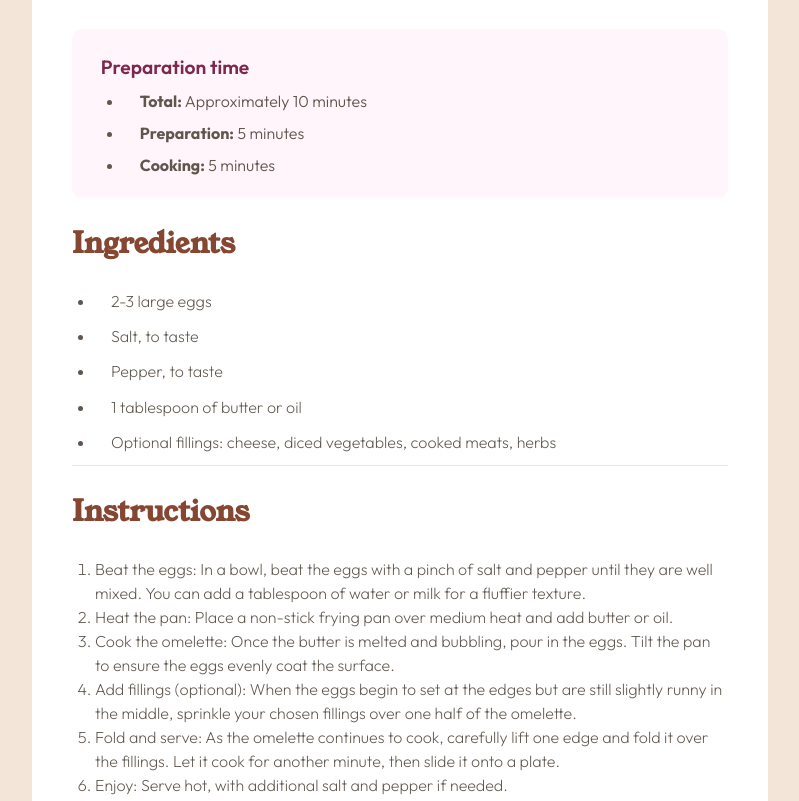
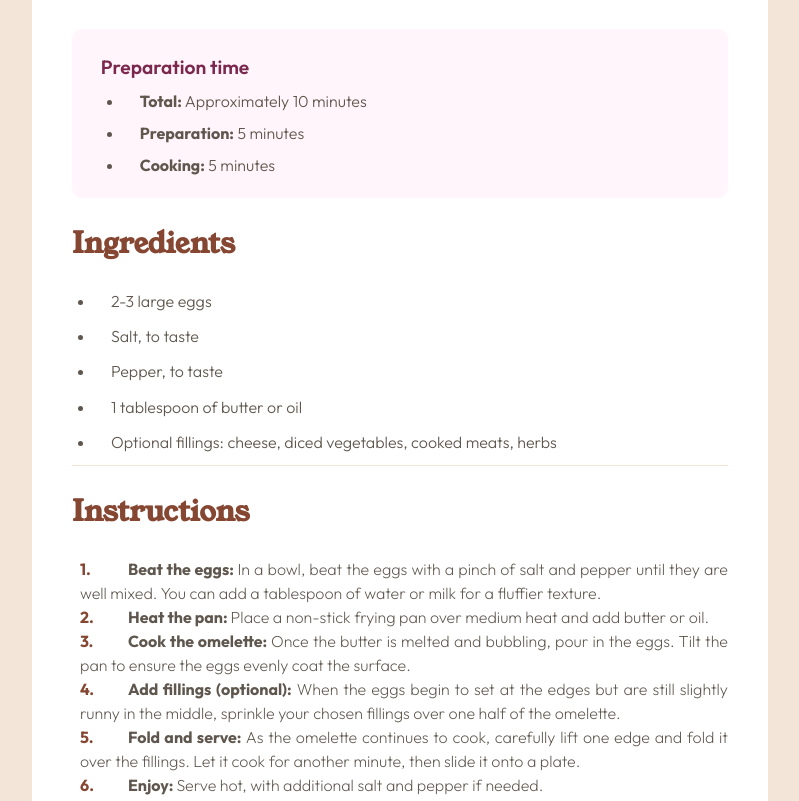
Before and after one commit to sapphirepusa/recipe-page-main, a plain HTML site: page index.html in a window 1280 px wide. Shown: the part 624-1425 px from the top of the page, without its empty margins (240-1039 px from the left). Drawn offline with Linux system fonts and the light colour scheme.

Commit message:
made adjustment for instruction section

```diff
--- a/index.html
+++ b/index.html
@@ -24,9 +24,9 @@
               <div class="prep-card">
               <h3>Preparation time</h3>
               <ul class="prep-ul">
-              <li class="prep-li"><span class="bold-text">Total: </span> Approximately 10 minutes</li>
-              <li class="prep-li"><span class="bold-text">Preparation:</span> 5 minutes</li>
-              <li class="prep-li"><span class="bold-text">Cooking:</span> 5 minutes</li>
+              <li class="prep-li"><span class="bold-text-preparation">Total: </span> Approximately 10 minutes</li>
+              <li class="prep-li"><span class="bold-text-preparation">Preparation:</span> 5 minutes</li>
+              <li class="prep-li"><span class="bold-text-preparation">Cooking:</span> 5 minutes</li>
               </ul>
               </div>
 
@@ -41,22 +41,22 @@
 
 
               <h2>Instructions</h2>
-              <ol>
-                <li>Beat the eggs: In a bowl, beat the eggs with a pinch of salt and pepper until they are well mixed.
+              <ol class="instruction-ol">
+              <li class="instruction-li"><span class="bold-text-instruction">Beat the eggs: </span>In a bowl, beat the eggs with a pinch of salt and pepper until they are well mixed.
               You can add a tablespoon of water or milk for a fluffier texture.</li>
 
-              <li>Heat the pan: Place a non-stick frying pan over medium heat and add butter or oil.</li>
+              <li class="instruction-li"><span class="bold-text-instruction">Heat the pan: </span>Place a non-stick frying pan over medium heat and add butter or oil.</li>
 
-              <li>Cook the omelette: Once the butter is melted and bubbling, pour in the eggs. Tilt the pan to ensure
+              <li class="instruction-li"><span class="bold-text-instruction">Cook the omelette: </span>Once the butter is melted and bubbling, pour in the eggs. Tilt the pan to ensure
               the eggs evenly coat the surface.</li>
 
-              <li>Add fillings (optional): When the eggs begin to set at the edges but are still slightly runny in the
+              <li class="instruction-li"><span class="bold-text-instruction">Add fillings (optional):</span> When the eggs begin to set at the edges but are still slightly runny in the
               middle, sprinkle your chosen fillings over one half of the omelette.</li>
 
-              <li>Fold and serve: As the omelette continues to cook, carefully lift one edge and fold it over the
+              <li class="instruction-li"><span class="bold-text-instruction">Fold and serve: </span>As the omelette continues to cook, carefully lift one edge and fold it over the
               fillings. Let it cook for another minute, then slide it onto a plate.</li>
 
-              <li>Enjoy: Serve hot, with additional salt and pepper if needed.</li>
+              <li class="instruction-li"><span class="bold-text-instruction">Enjoy: </span>Serve hot, with additional salt and pepper if needed.</li>
               </ol>
 
               <h2>Nutrition</h2>
--- a/style.css
+++ b/style.css
@@ -25,6 +25,11 @@ p, li, ol, ul, h3 {
 ol, ul{
   padding-left: 23px;
   color: hsl(30, 10%, 34%)
+}
+
+ol {
+  list-style: none;
+  counter-reset: li;
 }
 
 h1 {
@@ -105,22 +110,47 @@ h3 {
    margin-bottom: 0.5rem;
    margin-top: .5rem;
    padding-left: 1rem;
-   font-weight: 300;
+   font-weight: 290;
 }
 
-.bold-text {
+.bold-text-preparation {
   font-weight: 700;
+}
+
+.bold-text-instruction {
+  font-weight: 700;
+  color: hsl(30, 10%, 34%);
 }
 
 .ing-li {
   padding-left: 1rem;
   margin-bottom: 0.7rem;
   gap: 2rem;
+  font-weight: 290;
 }
 
 .bot-line {
   border-bottom: 1px solid hsl(30, 54%, 90%);
 }
+
+.instruction-li ::before {
+  counter-increment: li;
+  content: counter(li) ".";
+  color: hsl(14, 45%, 36%);
+  display: inline-block;
+  width: 3em;
+}
+
+.instruction-ol {
+  padding-left: 0.5rem;
+}
+
+.instruction-li {
+  text-align: justify;
+  text-wrap: wrap;
+}
+
+
 
 /* different styles for different media types/devices */
 @media only screen and (max-width: 700px) {
```
